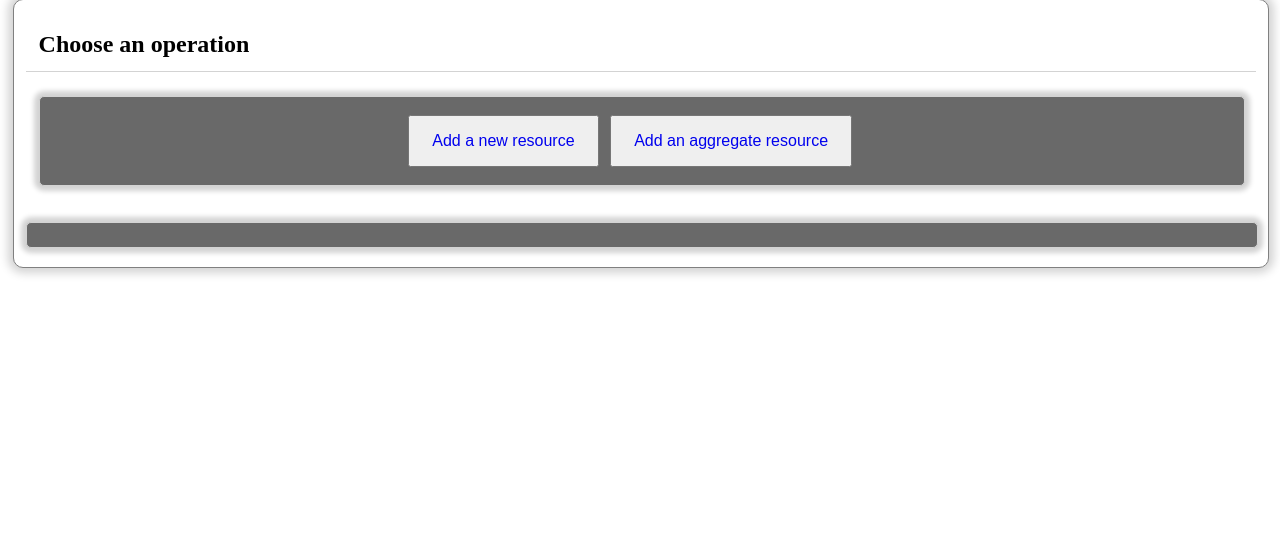
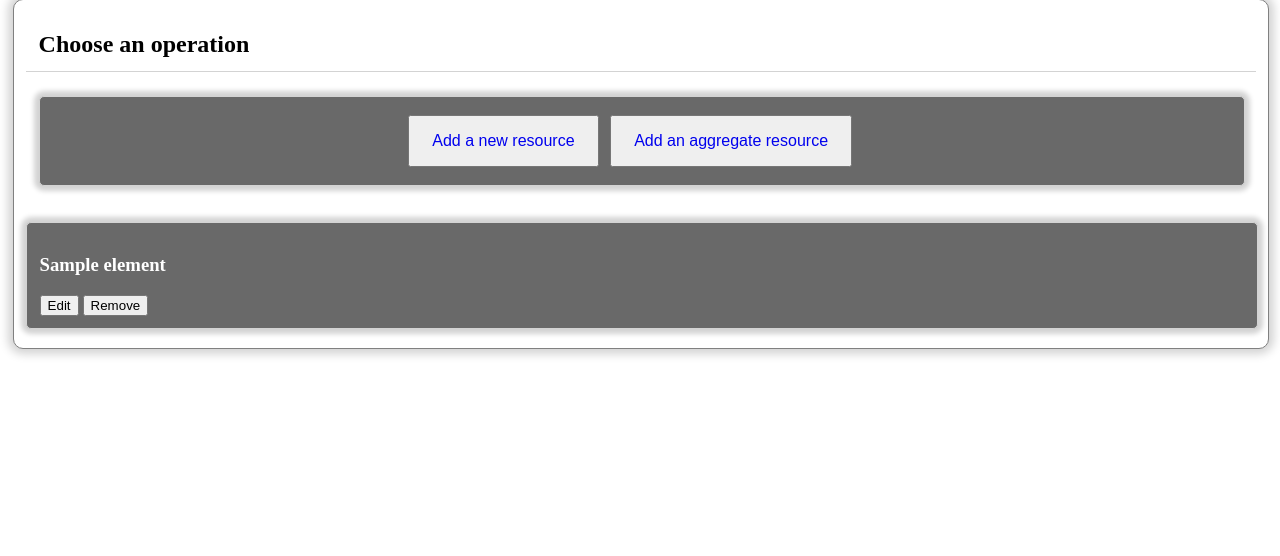
Before and after one commit to pstlab/TENANT_sa, a Python web app: template app/templates/shopfloor/indexSF.html in a window 1280 px wide. Shown: the part 206-762 px from the top of the page. Before the commit the page ends 482 px from the top, so only its background shows below. Run offline with Jinja, Linux system fonts and the light colour scheme; the template is opened without the code that fills it: most values are stand-ins (such as "Sample title", 1, 10 or a date in 2020); some libraries are stand-ins or nearby versions.

Commit message:
aggiunte liste

```diff
--- a/app/products/controllers.py
+++ b/app/products/controllers.py
@@ -1,12 +1,16 @@
 # Import flask dependencies
 from flask import Blueprint, render_template
+
+from .models import Product
+from app import app
 
 # Define the blueprint: 'shopfloor', set its url prefix: app.url/process
 mod_products = Blueprint('products', __name__, url_prefix='/products')
 
 @mod_products.route('/')
 def hello():
-    return render_template("products/indexProd.html")
+    prods = app.session.query(Product).all()
+    return render_template("products/indexProd.html", products=prods)
 
 @mod_products.route('/newProd/')
 def new():
--- a/app/shopfloor/controllers.py
+++ b/app/shopfloor/controllers.py
@@ -1,12 +1,16 @@
 # Import flask dependencies
 from flask import Blueprint, render_template
+
+from .models import Resource
+from app import app
 
 # Define the blueprint: 'shopfloor', set its url prefix: app.url/sf
 mod_shopfloor = Blueprint('sf', __name__, url_prefix='/sf')
 
 @mod_shopfloor.route('/')
 def hello():
-    return render_template("shopfloor/indexSF.html")
+    res = app.session.query(Resource).all()
+    return render_template("shopfloor/indexSF.html", resources=res)
 
 @mod_shopfloor.route('/newRes/')
 def new():
--- a/app/templates/base.html
+++ b/app/templates/base.html
@@ -17,7 +17,9 @@
 
   <body>
     <div id="header">
-      <img class="logo" src="{{ url_for('static', filename='img/Sharework_logo_color.png') }}" />
+      <a href="/">
+        <img class="logo" src="{{ url_for('static', filename='img/Sharework_logo_color.png') }}" />
+      </a>
     </div>
 
     <div id="content">
--- a/app/templates/shopfloor/indexSF.html
+++ b/app/templates/shopfloor/indexSF.html
@@ -24,6 +24,13 @@
 
 <div class="section-item">
     <div class="process">
+        {% for element in resources %}
+            <div class="row">
+                <h3>{{element.name}}</h3>
+                <button>Edit</button>
+                <button>Remove</button>
+            </div>
+        {% endfor %}
     </div>
 </div>
 {% endblock %}
```
Also changed, not shown: app/templates/products/indexProd.html (+7 -0 lines).
